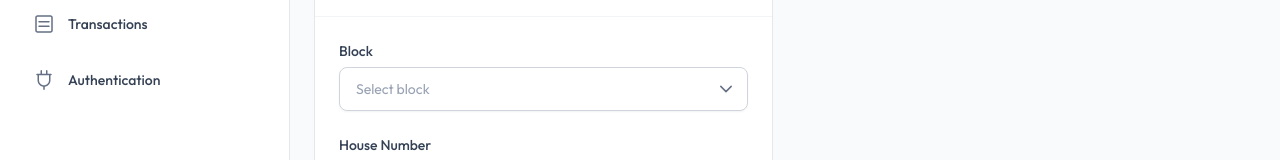
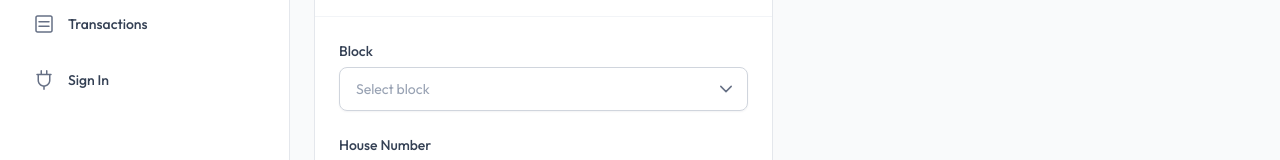
Before and after one commit to Hadiyanto/rt-finance-frontend, a Next.js app: page / in a window 1280 px wide. Shown: the part 202-362 px from the top of the page. Built offline with nearby package versions, Linux system fonts and the light colour scheme.

Commit message:
Update text sidebar

```diff
--- a/src/layout/AppSidebar.tsx
+++ b/src/layout/AppSidebar.tsx
@@ -52,7 +52,7 @@ const navItems: NavItem[] = [
 const othersItems: NavItem[] = [
   {
     icon: <PlugInIcon />,
-    name: "Authentication",
+    name: "Sign In",
     path: "/signin",
   },
 ];
```
